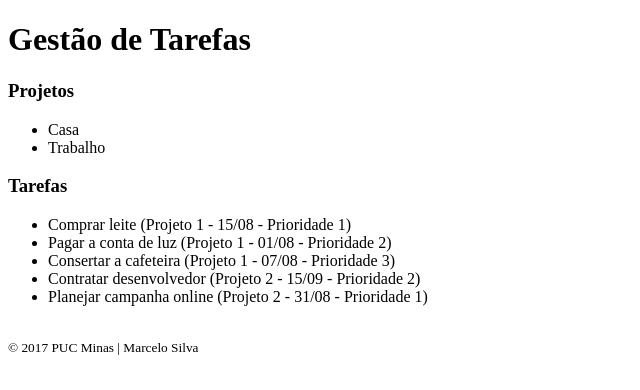
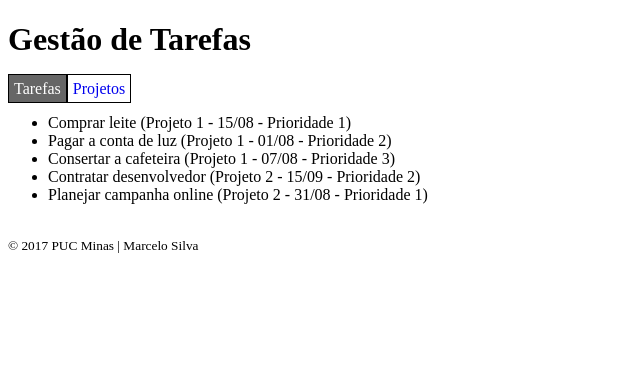
Before and after one commit to desenv-marcelo-silva/angular-js, an Angular app in the folder tarefas/: page /tarefas in a window 1280 px wide. Shown: the top 390 px of the page, without its empty margins (0-640 px from the left). Built offline with nearby package versions, Linux system fonts and the light colour scheme.

Commit message:
Roteamentos

```diff
--- a/tarefas/src/app/app.component.ts
+++ b/tarefas/src/app/app.component.ts
@@ -2,12 +2,25 @@ import { Component } from '@angular/core';
 
 @Component({
     selector: 'app-root',
+    styles: [`
+      nav a {
+        padding: 5px;
+        border: thin solid black;
+        text-decoration: none;
+        font-size: 100%;
+      }
+      .ativo {
+        background-color: #666;
+        color: white;
+      }
+    `],
     template: `
       <h1>Gestão de Tarefas</h1>
-      <h3>Projetos</h3>
-      <projetos></projetos>
-      <h3>Tarefas</h3>
-      <tarefas></tarefas>
+      <nav>
+        <a routerLink="/tarefas" routerLinkActive="ativo">Tarefas</a>
+        <a routerLink="/projetos" routerLinkActive="ativo">Projetos</a>
+      </nav>
+      <router-outlet></router-outlet>
       <copyright></copyright>
     `
 })
--- a/tarefas/src/app/app.module.ts
+++ b/tarefas/src/app/app.module.ts
@@ -1,6 +1,7 @@
 import { BrowserModule } from '@angular/platform-browser';
 import { FormsModule }   from '@angular/forms';
 import { NgModule } from '@angular/core';
+import { RouterModule, Routes } from '@angular/router';
 
 import { AppComponent } from './app.component';
 import { TarefasComponent } from './tarefas.component';
@@ -9,6 +10,14 @@ import { ProjetosComponent } from './projetos.component';
 import { CopyrightComponent } from './copyright.component';
 import { TarefasService } from './tarefas.service';
 import { ProjetosService } from './projetos.service';
+import { PaginaInvalidaComponent } from './paginainvalida.component';
+
+const rotas: Routes = [
+  {path: 'projetos', component: ProjetosComponent},
+  {path: 'tarefas', component: TarefasComponent},
+  {path: '', redirectTo: '/tarefas', pathMatch: 'full'},
+  {path: '**', component: PaginaInvalidaComponent}
+];
 
 @NgModule({
   declarations: [
@@ -16,11 +25,13 @@ import { ProjetosService } from './projetos.service';
     TarefasComponent,
     TarefaComponent,
     ProjetosComponent,
-    CopyrightComponent
+    CopyrightComponent,
+    PaginaInvalidaComponent
   ],
   imports: [
     BrowserModule,
-    FormsModule
+    FormsModule,
+    RouterModule.forRoot(rotas)
   ],
   providers: [
     TarefasService,
--- /dev/null
+++ b/tarefas/src/app/paginainvalida.component.ts
@@ -0,0 +1,10 @@
+import { Component } from '@angular/core';
+
+@Component({
+    selector: 'paginainvalida',
+    template: `
+      <h1>Página inválida</h1>
+      <p><a routerLink="/tarefas">Retornar</a></p>
+    `
+})
+export class PaginaInvalidaComponent { }
```
Also changed, not shown: 1 other file (tests, documents, lock files or other folders).
